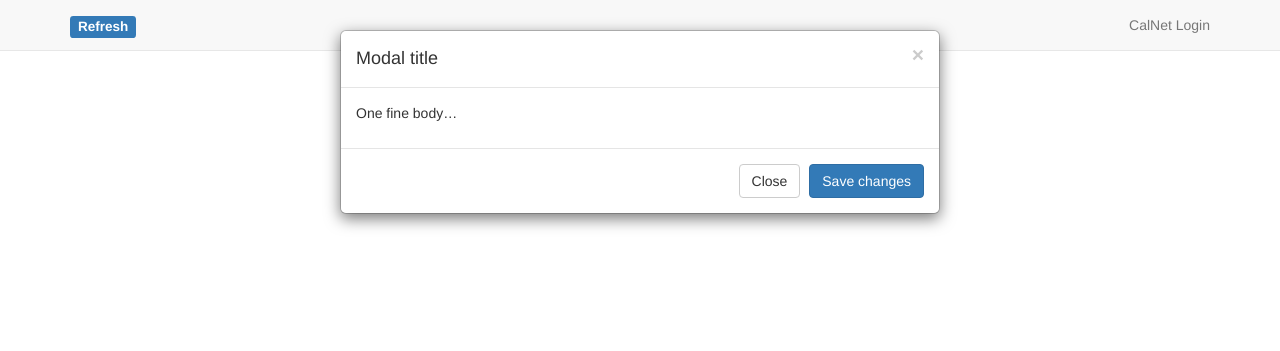
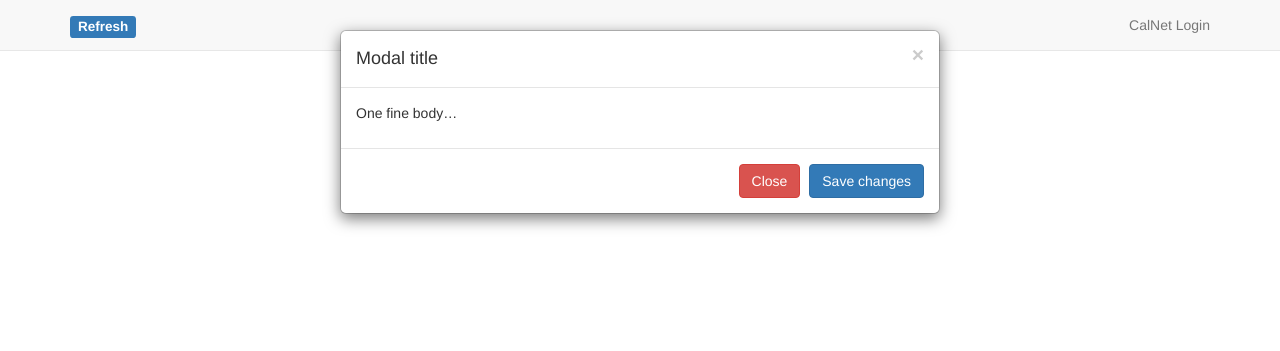
Before and after one commit to isavine/InOutBoard, a Flask app: template templates/modal.html in a window 1280 px wide. Shown: the top 351 px of the page. Run offline with Flask 2, Linux system fonts and the light colour scheme; the template is opened without the code that fills it, so the values that code supplies are empty; parts of the project's set-up code (start-up, migrations or seed data) failed here and were passed over; some libraries are stand-ins or nearby versions.

Commit message:
minor change

```diff
--- a/templates/board.html
+++ b/templates/board.html
@@ -81,7 +81,7 @@
 	        <textarea rows="2" type="text" class="msg_input form-control" size=40 id="modal_text"></textarea>
 	      </div>
 	      <div class="modal-footer">
-	        <button type="button" class="btn btn-default" id="modal_clear_btn">Clear</button>
+	        <button type="button" class="btn btn-danger" id="modal_clear_btn">Clear</button>
 	        <button type="button" class="btn btn-primary" id="modal_save_btn">Save</button>
 	      </div>
 	    </div>
--- a/templates/modal.html
+++ b/templates/modal.html
@@ -11,7 +11,7 @@
         <p>One fine body&hellip;</p>
       </div>
       <div class="modal-footer">
-        <button type="button" class="btn btn-default" data-dismiss="modal">Close</button>
+        <button type="button" class="btn btn-danger" data-dismiss="modal">Close</button>
         <button type="button" class="btn btn-primary">Save changes</button>
       </div>
     </div><!-- /.modal-content -->
```
